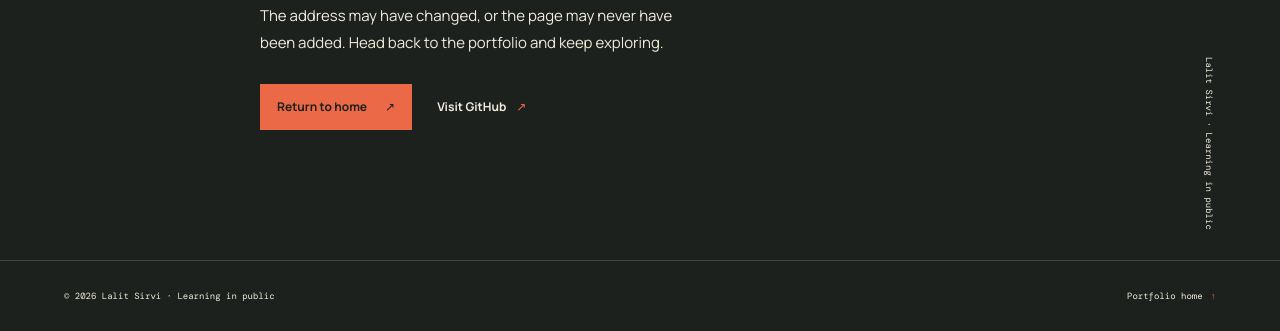
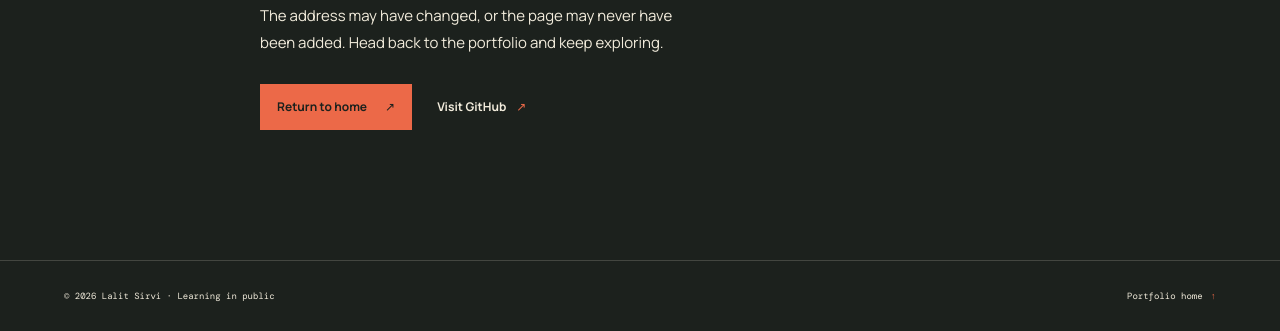
Before and after one commit to sirvi-lalit/sirvi-lalit-portfolio, a plain HTML site: page 404.html in a window 1280 px wide. Shown: the part 469-800 px from the top of the page. Drawn offline with nearby package versions, Linux system fonts and the light colour scheme.

Commit message:
Remove side note from 404.html
Removed the side note about Lalit Sirvi from the 404 page.

```diff
--- a/404.html
+++ b/404.html
@@ -34,7 +34,7 @@
           <a class="text-link text-link-light" href="https://github.com/sirvi-lalit" target="_blank" rel="noopener noreferrer">Visit GitHub <span aria-hidden="true">↗</span></a>
         </div>
       </div>
-      <span class="not-found-side-note" aria-hidden="true">Lalit Sirvi · Learning in public</span>
+
     </main>
     <footer class="site-footer">
       <div class="section-wrap footer-inner">
```
